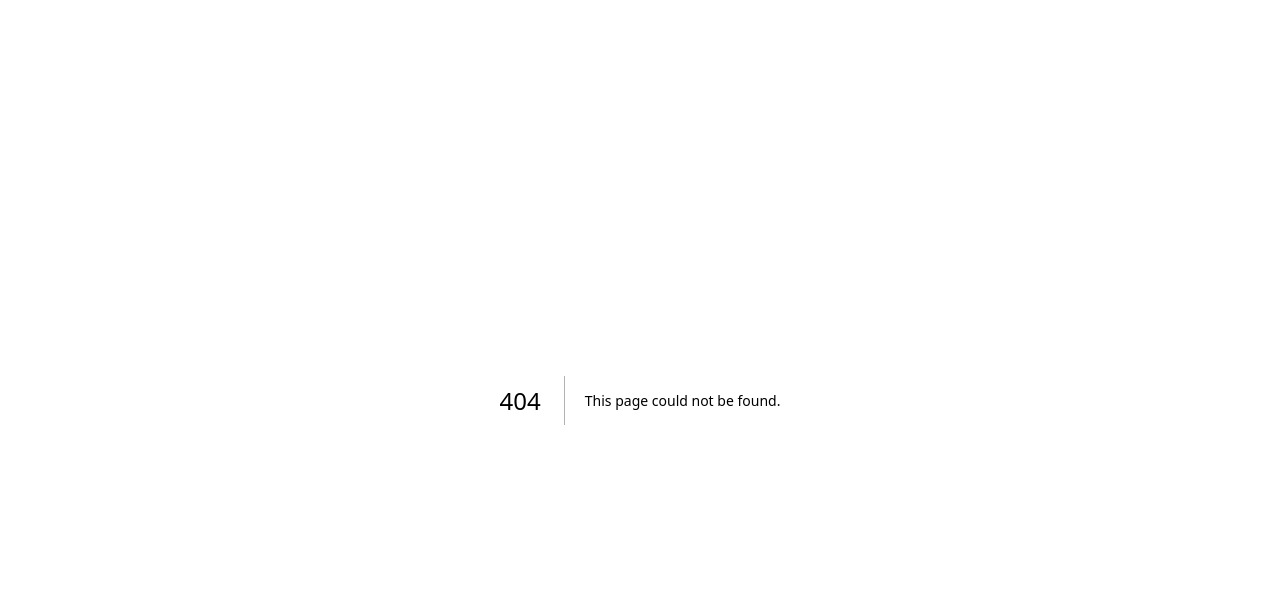
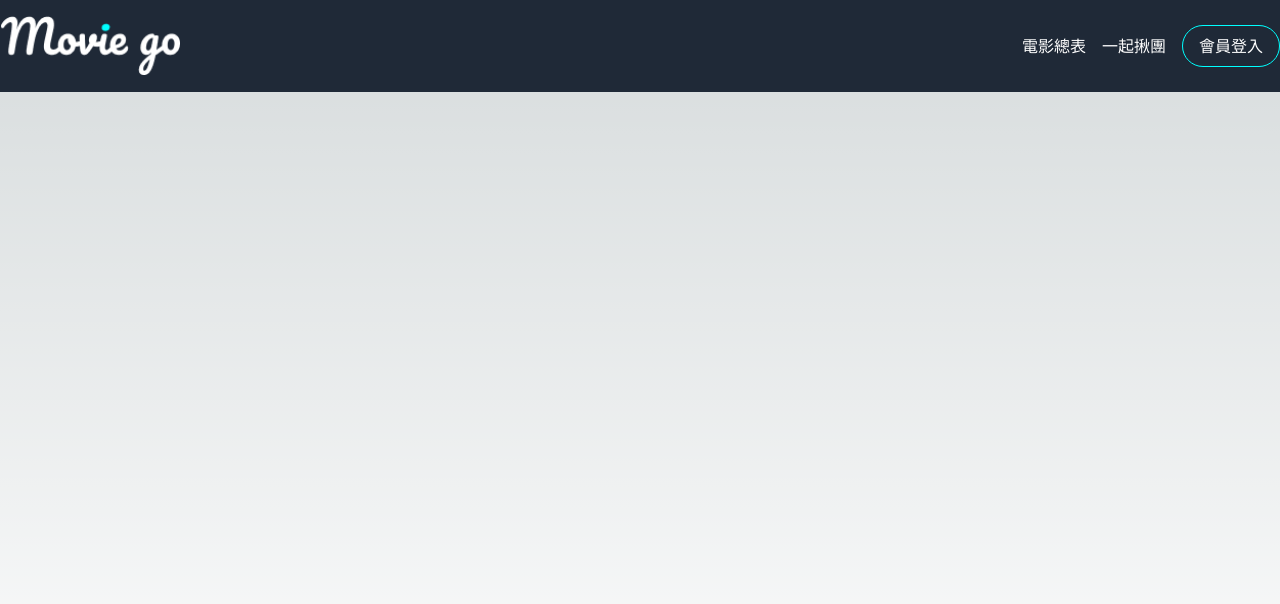
Before and after one commit to Hexsnorth12/TicketSystem-frontend, a Next.js app: page /Dashboard in a window 1280 px wide. Before the commit this address had no page. Shown: the top 604 px of the page. Built offline with nearby package versions, Linux system fonts and the light colour scheme.

Commit message:
feat: main page header
新增首頁 navbar ＆點擊會員登入導引到登入頁面

```diff
--- /dev/null
+++ b/src/app/Dashboard/components/Header.tsx
@@ -0,0 +1,38 @@
+// components/Header.tsx
+import React from 'react'
+import Link from 'next/link'
+import Image from 'next/image'
+
+const Header = () => {
+  return (
+    <header className="bg-gray-800 py-4">
+      <div className="container mx-auto flex items-center justify-between">
+        <Link href="">
+          <Image
+            src="/Movie go.png"
+            alt="My App Logo"
+            width={180}
+            height={60}
+          />
+        </Link>
+        <nav className="flex items-center space-x-4">
+          <Link href="/movies">
+            <p className="text-white">電影總表</p>
+          </Link>
+          <Link href="/gatherings">
+            <p className="text-white">一起揪團</p>
+          </Link>
+          <Link href="/login">
+            <div
+              className="inline-block rounded-full border px-4 py-2"
+              style={{ borderColor: '#00FFFF' }}>
+              <p className="text-white">會員登入</p>
+            </div>
+          </Link>
+        </nav>
+      </div>
+    </header>
+  )
+}
+
+export default Header
--- /dev/null
+++ b/src/app/Dashboard/layout.tsx
@@ -0,0 +1,11 @@
+import React from 'react'
+
+const Layout = ({ children }: { children: React.ReactNode }) => {
+  return (
+    <div className="h-screen">
+      <div>{children}</div>
+    </div>
+  )
+}
+
+export default Layout
--- /dev/null
+++ b/src/app/Dashboard/page.tsx
@@ -0,0 +1,12 @@
+import React from 'react'
+import Header from './components/Header'
+
+const Dashboard = () => {
+  return (
+    <>
+      <Header />
+    </>
+  )
+}
+
+export default Dashboard
```
Also changed, not shown: public/Movie go.png (added), 1 other file (tests, documents, lock files or other folders).
